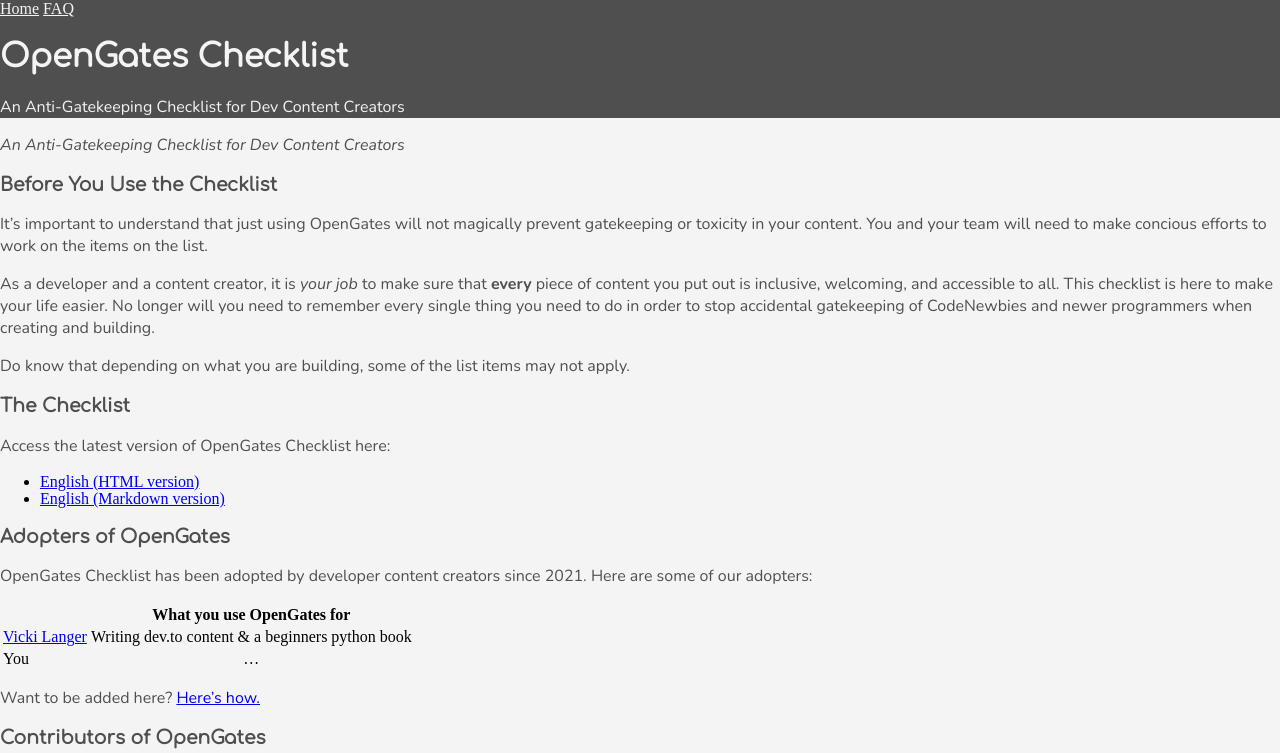
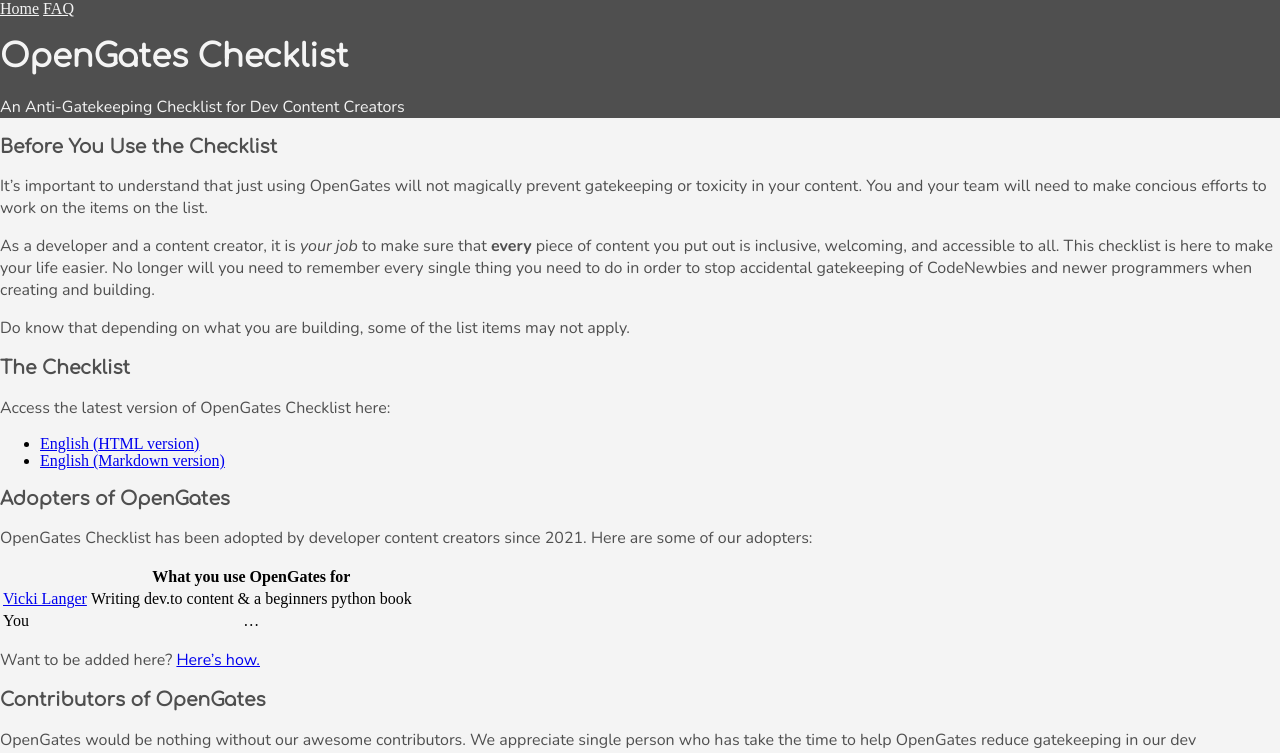
Before and after one commit to VickiLanger/OpenGates, a Jekyll site: the page built from site/home.md, in a window 1280 px wide. Shown: the top 753 px of the page. Built offline with Jekyll 4.4.1, drawn with Linux system fonts in a browser that asks for light colours.

Commit message:
removed redundant statement

```diff
--- a/site/home.md
+++ b/site/home.md
@@ -3,8 +3,6 @@ layout: page
 title: OpenGates Checklist
 permalink: /
 ---
-
-*An Anti-Gatekeeping Checklist for Dev Content Creators*
 
 ### Before You Use the Checklist
 It’s important to understand that just using OpenGates will not magically prevent gatekeeping or toxicity in your content. You and your team will need to make concious efforts to work on the items on the list.
```
